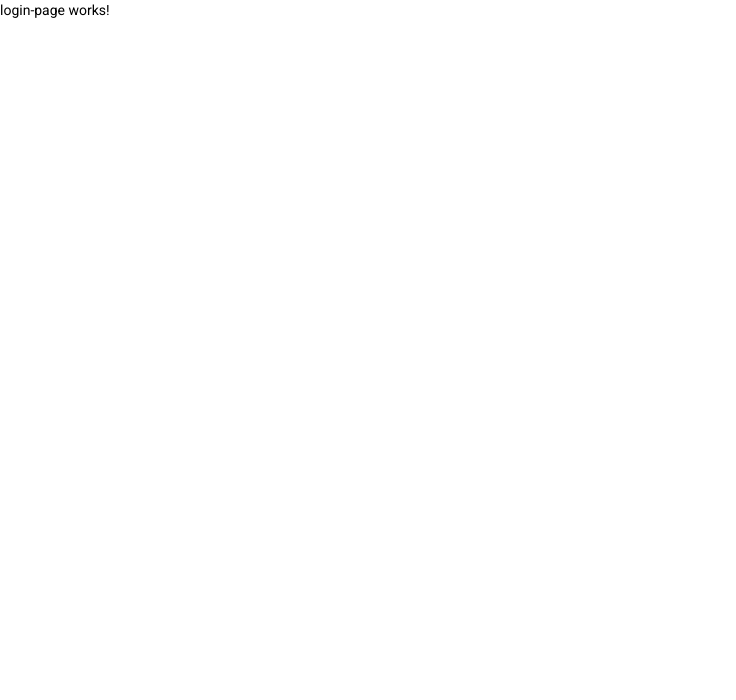
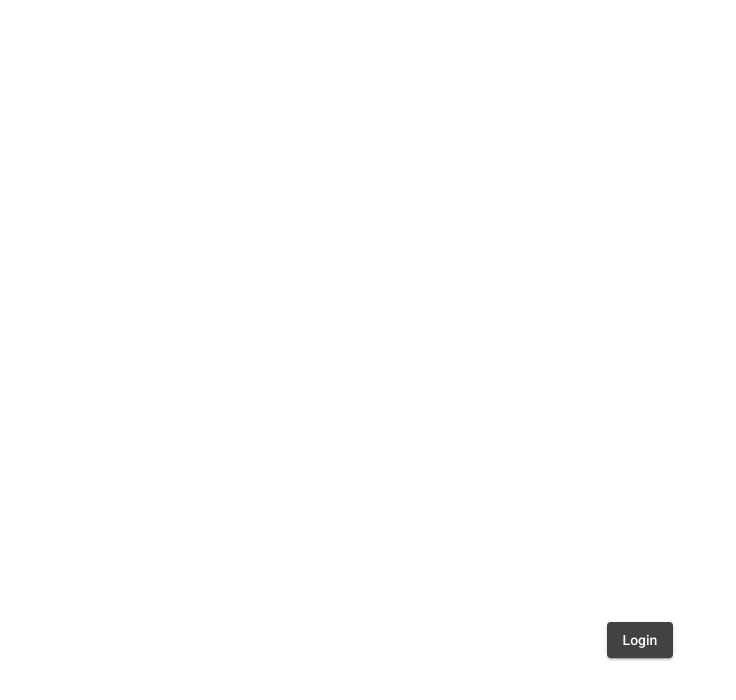
Before and after one commit to daguttt/heroes-app-angular, an Angular app: page /auth/login in a window 1280 px wide. Shown: the top 700 px of the page, without its empty margins (0-736 px from the left). Built offline with nearby package versions, Linux system fonts and the light colour scheme.

Commit message:
Class 221: Basic login UI Design

```diff
--- a/src/app/auth/auth.module.ts
+++ b/src/app/auth/auth.module.ts
@@ -3,9 +3,10 @@ import { CommonModule } from '@angular/common';
 import { LoginPageComponent } from './pages/login-page/login-page.component';
 import { RegisterPageComponent } from './pages/register-page/register-page.component';
 import { AuthRoutingModule } from './auth-routing.module';
+import { MaterialModule } from '../material/material.module';
 
 @NgModule({
   declarations: [LoginPageComponent, RegisterPageComponent],
-  imports: [CommonModule, AuthRoutingModule],
+  imports: [CommonModule, AuthRoutingModule, MaterialModule],
 })
 export class AuthModule {}
--- a/src/app/auth/pages/login-page/login-page.component.html
+++ b/src/app/auth/pages/login-page/login-page.component.html
@@ -1 +1,5 @@
-<p>login-page works!</p>
+<mat-grid-list cols="1">
+  <mat-grid-tile>
+    <button mat-raised-button (click)="login()">Login</button>
+  </mat-grid-tile>
+</mat-grid-list>
--- a/src/app/auth/pages/login-page/login-page.component.ts
+++ b/src/app/auth/pages/login-page/login-page.component.ts
@@ -1,16 +1,17 @@
 import { Component, OnInit } from '@angular/core';
+import { Router } from '@angular/router';
 
 @Component({
   selector: 'app-login-page',
   templateUrl: './login-page.component.html',
-  styles: [
-  ]
+  styles: [],
 })
 export class LoginPageComponent implements OnInit {
+  constructor(private _router: Router) {}
 
-  constructor() { }
+  ngOnInit(): void {}
 
-  ngOnInit(): void {
+  login(): void {
+    this._router.navigate(['/heroes']);
   }
-
 }
--- a/src/app/heroes/pages/heroes-home-page/heroes-home-page.component.html
+++ b/src/app/heroes/pages/heroes-home-page/heroes-home-page.component.html
@@ -22,7 +22,7 @@
         <mat-icon>menu</mat-icon>
       </button>
       <div class="flex-spacer"></div>
-      <button mat-raised-button>Logout</button>
+      <button (click)="logout()" mat-raised-button>Logout</button>
     </mat-toolbar>
     <div class="container">
       <router-outlet></router-outlet>
--- a/src/app/heroes/pages/heroes-home-page/heroes-home-page.component.ts
+++ b/src/app/heroes/pages/heroes-home-page/heroes-home-page.component.ts
@@ -1,4 +1,5 @@
 import { Component, OnInit } from '@angular/core';
+import { Router } from '@angular/router';
 
 @Component({
   selector: 'app-heroes-home-page',
@@ -12,7 +13,11 @@ import { Component, OnInit } from '@angular/core';
   ],
 })
 export class HeroesHomePageComponent implements OnInit {
-  constructor() {}
+  constructor(private _router: Router) {}
 
   ngOnInit(): void {}
+
+  logout(): void {
+    this._router.navigate(['/auth/login']);
+  }
 }
```
